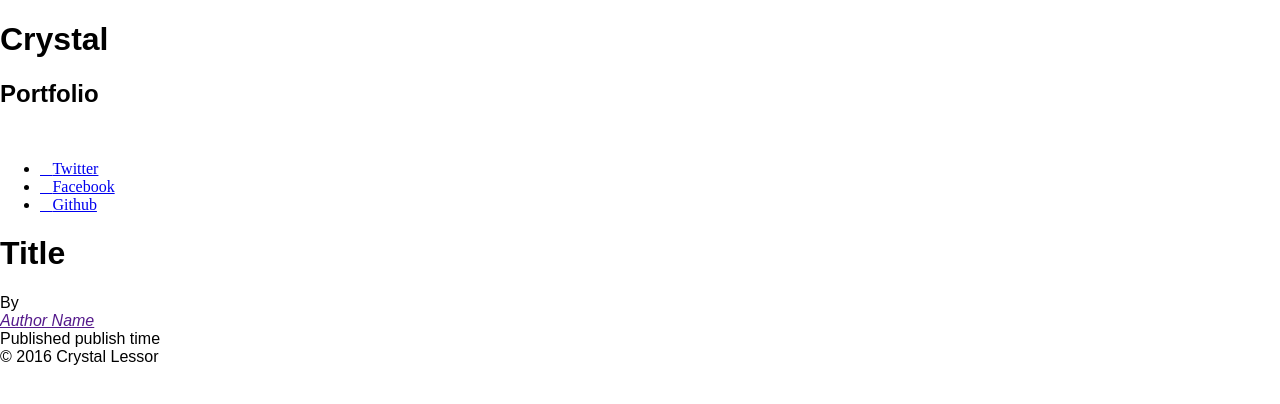
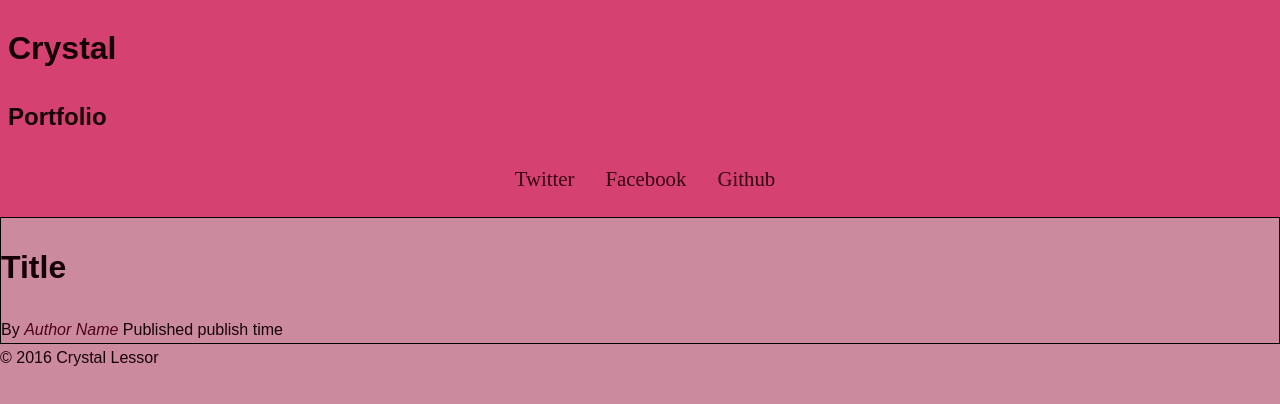
Before and after one commit to clessor88/portfolio, a plain HTML site: page index.html in a window 1280 px wide. Drawn offline with nearby package versions, Linux system fonts and the light colour scheme; files whose address does not match are found by name.

Commit message:
css nearly finished and working, some js added

```diff
--- a/index.html
+++ b/index.html
@@ -10,7 +10,7 @@
   <link rel="stylesheet" href="styles/modules.css">
 </head>
 <body>
-  <header class="page-header">
+  <header class="page-header clearfix">
     <section class="page-title">
       <h1>
         Crystal
@@ -29,7 +29,8 @@
     </nav>
   </header>
   <main>
-    <article id="displayed-text">
+    <section id="novels">
+    <article class="displayed-text">
       <header>
         <h1>Title</h1>
         <div class="text-content">
@@ -40,7 +41,6 @@
           <section class="text-body"></section>
         </article>
       </section>
-    </div>
   </main>
   <footer>
     &copy; 2016 Crystal Lessor
--- a/styles/base.css
+++ b/styles/base.css
@@ -0,0 +1,27 @@
+body {
+  line-height: 1.7;
+  background-color: #CC8A9F;
+  color: #160007;
+  font-size: 100%;
+}
+
+article {
+  border: 1px solid black;
+}
+
+p {
+  font-size: 1em;
+}
+
+a, a:link, a:active {
+  text-decoration: none;
+  color: #350011;
+}
+
+a:visited {
+  color: #4E0019;
+}
+
+address {
+  display: inline-block;
+}
--- a/styles/layout.css
+++ b/styles/layout.css
@@ -0,0 +1,14 @@
+.clearfix::after {
+  content: "";
+  display: table;
+  clear: both;
+}
+
+.page-title {
+  max-width: 95%;
+}
+
+#filters select {
+  width: 85%;
+  margin: .1em 5%;
+}
--- a/styles/modules.css
+++ b/styles/modules.css
@@ -0,0 +1,59 @@
+.page-header {
+  background: #D54271;
+  padding: 0;
+}
+
+.page-title {
+  float: left;
+  padding: 0 0 .2em .5em;
+
+}
+
+
+.icon-menu3 {
+  font-size: 2.5em;
+  float: right;
+}
+
+.page-nav {
+  padding: 0.2em;
+}
+
+.page-nav ul {
+  display: none;
+  padding: 0;
+  list-style: none;
+  clear: both;
+}
+
+.page-nav:hover ul {
+  display: block;
+}
+
+.page-nav li{
+  font-size: 1.3em;
+  border-bottom: 1px solid black;
+  margin-right: .3em;
+  padding: .2em .1em;
+}
+
+@media only screen and (min-width: 640px) {
+
+  .icon-menu3 {
+    display: none;
+  }
+
+  .page-nav {
+    padding: .3em .3em .3em .3em;
+    text-align: center;
+  }
+
+  .page-nav ul {
+    display: block;
+  }
+
+  li.nav {
+    display: inline;
+    border: none;
+  }
+}
```
Also changed, not shown: scripts/content.js (+30 -0 lines).
